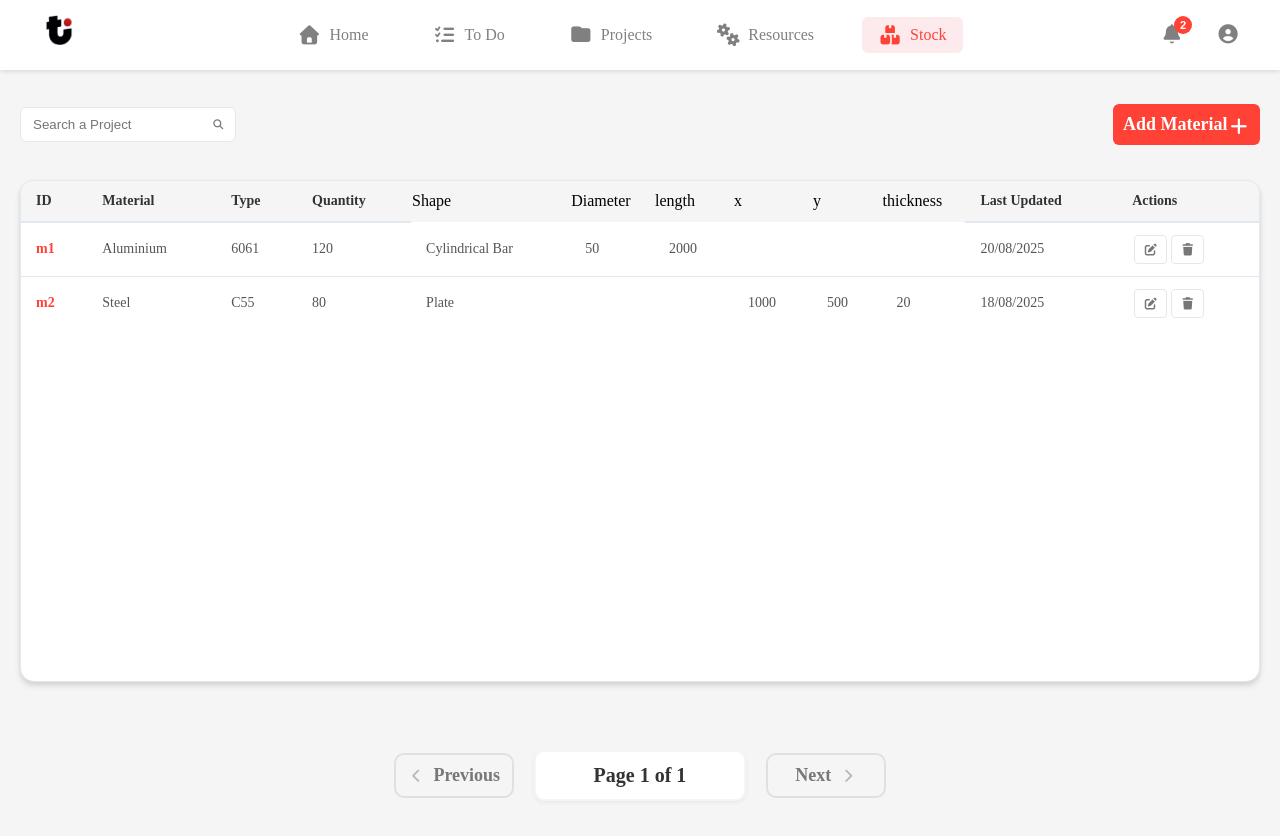
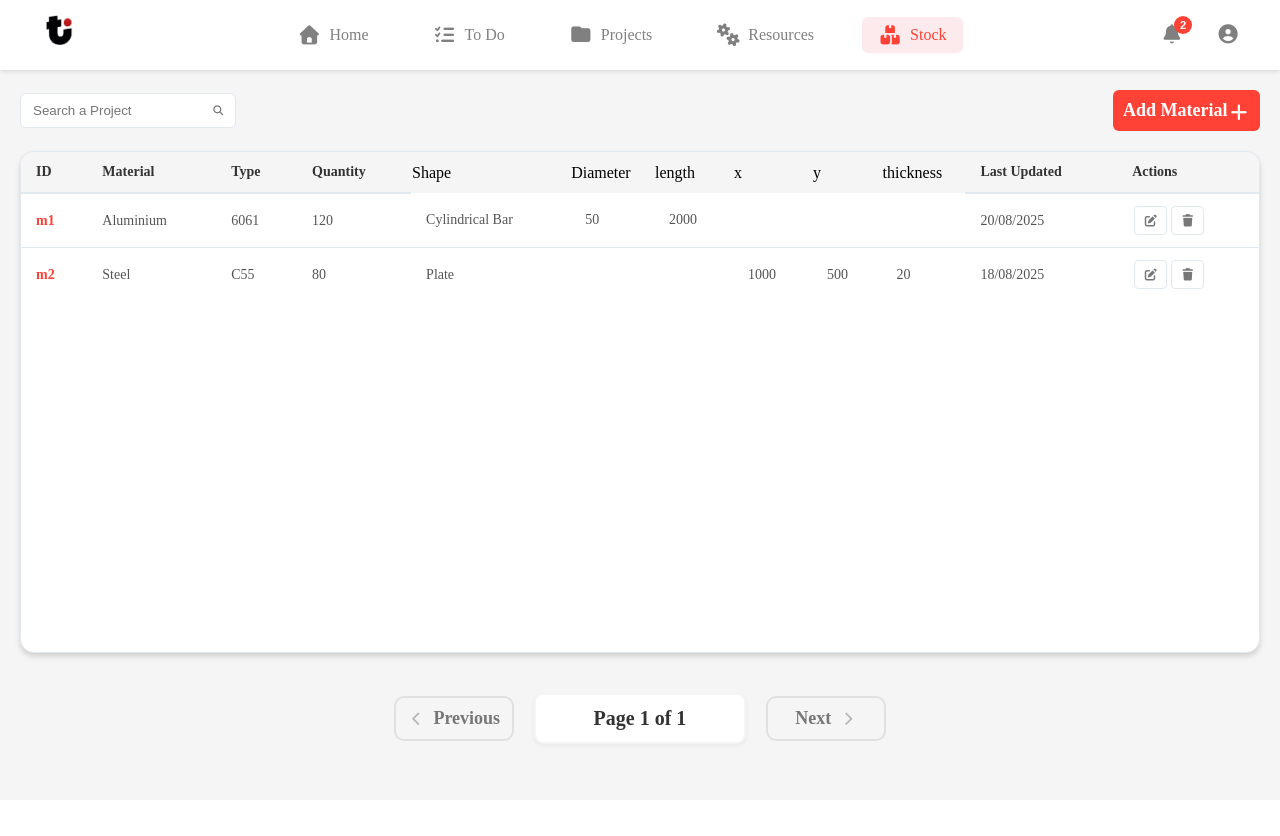
Before and after one commit to mariembalegi/Traksys, an Angular app: page /dashboard/stock in a window 1280 px wide. Shown: the top 836 px of the page. After the commit the page ends 800 px from the top, so only its background shows below. Built offline with nearby package versions, Linux system fonts and the light colour scheme; a web font is replaced by a local one.

Commit message:
feat: Remove min-height and box-sizing from stock styles for improved layout

```diff
--- a/src/app/pages/stock/stock.scss
+++ b/src/app/pages/stock/stock.scss
@@ -4,8 +4,7 @@
   padding: 20px;
   gap: 20px;
   background-color: #f5f5f5;
-  min-height: 100vh;
-  box-sizing: border-box;
+
   .header{
     width: 100%;
     display: flex;
--- a/src/styles.scss
+++ b/src/styles.scss
@@ -1,4 +1,5 @@
 /* You can add global styles to this file, and also import other style files */
+
 body{
   margin: 0;
   padding: 0;
```
